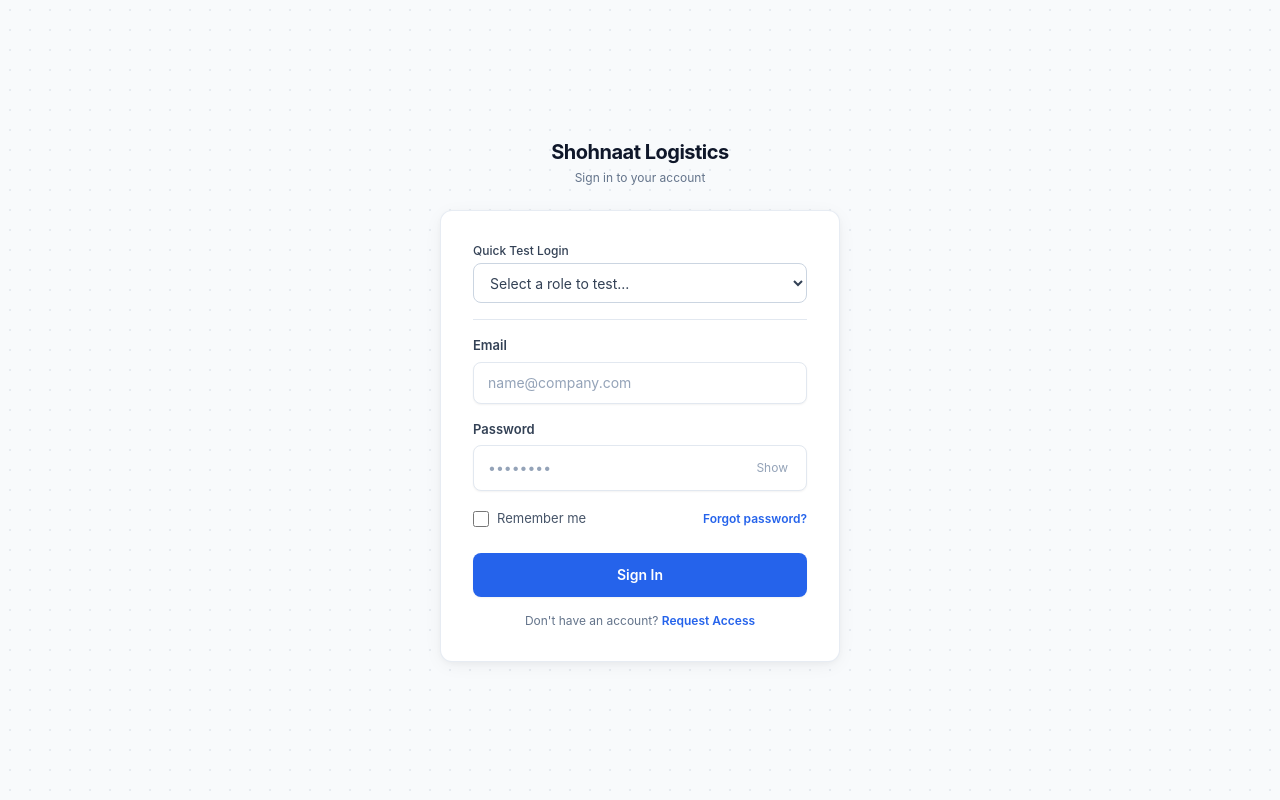
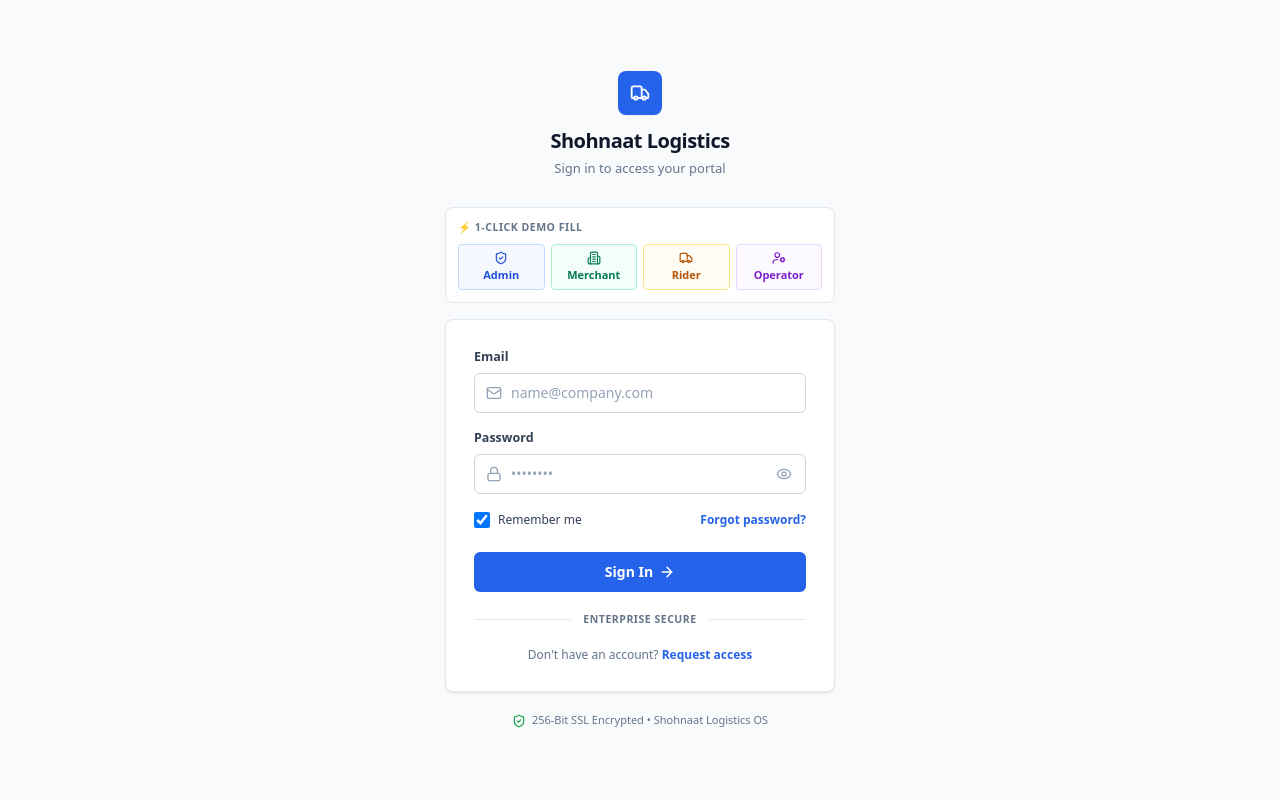
Before and after one commit to developerbadsa/courier-app, a Next.js app in the folder frontend/: page /login in a window 1280 px wide. Built offline with nearby package versions, Linux system fonts and the light colour scheme.

Commit message:
deploy: update

```diff
--- a/frontend/src/app/(auth)/login/page.tsx
+++ b/frontend/src/app/(auth)/login/page.tsx
@@ -1,40 +1,80 @@
 'use client';
 
-import { useState } from 'react';
+import React, { useState } from 'react';
 import Link from 'next/link';
-import { Card, Input, Button, Checkbox } from '@/components/ui';
+import {
+  Mail,
+  Lock,
+  Eye,
+  EyeOff,
+  ShieldCheck,
+  Building2,
+  Truck,
+  UserCog,
+  ArrowRight,
+  CheckCircle2,
+  AlertCircle
+} from 'lucide-react';
 
-const DEMO_ROLES = [
-  { label: 'Admin', email: 'admin@shohnaat.com', password: 'admin123', url: '/admin' },
-  { label: 'Merchant', email: 'merchant@shohnaat.com', password: 'merchant123', url: '/dashboard' },
-  { label: 'Rider', email: 'rider@shohnaat.com', password: 'rider123', url: '/rider' },
-  { label: 'Operator', email: 'operator@shohnaat.com', password: 'operator123', url: '/admin' },
+const DEMO_USERS = [
+  {
+    role: 'super_admin',
+    label: 'Admin',
+    email: 'admin@shohnaat.com',
+    password: 'admin123',
+    icon: ShieldCheck,
+    color: 'border-blue-200 bg-blue-50/60 text-blue-700 hover:bg-blue-100/70',
+    target: '/admin',
+  },
+  {
+    role: 'merchant',
+    label: 'Merchant',
+    email: 'merchant@shohnaat.com',
+    password: 'merchant123',
+    icon: Building2,
+    color: 'border-emerald-200 bg-emerald-50/60 text-emerald-700 hover:bg-emerald-100/70',
+    target: '/dashboard',
+  },
+  {
+    role: 'rider',
+    label: 'Rider',
+    email: 'rider@shohnaat.com',
+    password: 'rider123',
+    icon: Truck,
+    color: 'border-amber-200 bg-amber-50/60 text-amber-700 hover:bg-amber-100/70',
+    target: '/rider',
+  },
+  {
+    role: 'operator',
+    label: 'Operator',
+    email: 'operator@shohnaat.com',
+    password: 'operator123',
+    icon: UserCog,
+    color: 'border-purple-200 bg-purple-50/60 text-purple-700 hover:bg-purple-100/70',
+    target: '/admin',
+  },
 ];
 
 export default function LoginPage() {
   const [email, setEmail] = useState('');
   const [password, setPassword] = useState('');
   const [showPassword, setShowPassword] = useState(false);
-  const [rememberMe, setRememberMe] = useState(false);
+  const [rememberMe, setRememberMe] = useState(true);
   const [isLoading, setIsLoading] = useState(false);
-  const [errorMessage, setErrorMessage] = useState<string | null>(null);
+  const [selectedRole, setSelectedRole] = useState<string | null>(null);
+  const [error, setError] = useState<string | null>(null);
 
-  const handleRoleSelect = (e: React.ChangeEvent<HTMLSelectElement>) => {
-    const role = DEMO_ROLES.find((r) => r.label === e.target.value);
-    if (role) {
-      setEmail(role.email);
-      setPassword(role.password);
-      setErrorMessage(null);
-    } else {
-      setEmail('');
-      setPassword('');
-    }
+  const handleFill = (user: typeof DEMO_USERS[0]) => {
+    setEmail(user.email);
+    setPassword(user.password);
+    setSelectedRole(user.label);
+    setError(null);
   };
 
-  const handleSubmit = async (e: React.FormEvent) => {
+  const handleLogin = async (e: React.FormEvent) => {
     e.preventDefault();
     setIsLoading(true);
-    setErrorMessage(null);
+    setError(null);
 
     const apiUrl = process.env.NEXT_PUBLIC_API_URL || 'https://api-shohnaat.rahimbadsa.me';
 
@@ -69,7 +109,7 @@
         } else if (email === 'rider@shohnaat.com') {
           window.location.href = '/rider';
         } else {
-          setErrorMessage(data.message || 'Invalid email or password.');
+          setError(data.message || 'Invalid email or password.');
         }
       }
     } catch {
@@ -86,118 +126,195 @@
   };
 
   return (
-    <div className="min-h-screen w-full flex flex-col justify-center items-center p-4 bg-slate-50 relative">
-      <div
-        className="absolute inset-0 bg-[radial-gradient(#cbd5e1_1px,transparent_1px)] [background-size:20px_20px] opacity-40 pointer-events-none"
-        aria-hidden="true"
-      />
-
-      <div className="w-full max-w-[400px] relative z-10 my-8">
-        {/* Brand Header */}
-        <div className="text-center mb-6">
-          <h1 className="text-xl font-bold tracking-tight text-slate-900">
+    <div className="min-h-screen w-full flex items-center justify-center p-4 bg-[#F8FAFC] selection:bg-blue-600 selection:text-white font-sans">
+      <div className="w-full max-w-[390px] my-8">
+        {/* Brand Logomark */}
+        <div className="text-center mb-7">
+          <div className="inline-flex items-center justify-center w-11 h-11 rounded-lg bg-[#2563EB] text-white shadow-sm mb-3">
+            <Truck className="w-5 h-5 stroke-[2.2]" />
+          </div>
+          <h1 className="text-xl font-bold tracking-tight text-[#0F172A]">
             Shohnaat Logistics
           </h1>
-          <p className="text-xs text-slate-500 mt-1">
-            Sign in to your account
+          <p className="text-[13px] text-[#64748B] mt-1 font-normal">
+            Sign in to access your portal
           </p>
         </div>
 
-        <Card className="w-full">
-          {errorMessage && (
-            <div className="mb-4 p-3 rounded-lg bg-red-50 border border-red-200 text-xs text-red-700">
-              {errorMessage}
+        {/* 1-Click Test Credentials Strip */}
+        <div className="mb-4 bg-white border border-[#E2E8F0] rounded-lg p-3 shadow-xs">
+          <div className="flex items-center justify-between mb-2">
+            <span className="text-[10.5px] font-bold uppercase tracking-wider text-[#64748B]">
+              ⚡ 1-Click Demo Fill
+            </span>
+            {selectedRole && (
+              <span className="text-[11px] font-semibold text-[#2563EB] flex items-center gap-1">
+                <CheckCircle2 className="w-3 h-3 text-[#16A34A]" /> {selectedRole} Ready
+              </span>
+            )}
+          </div>
+          <div className="grid grid-cols-4 gap-1.5">
+            {DEMO_USERS.map((u) => {
+              const Icon = u.icon;
+              const isSelected = selectedRole === u.label;
+              return (
+                <button
+                  key={u.role}
+                  type="button"
+                  onClick={() => handleFill(u)}
+                  className={`flex flex-col items-center justify-center py-1.5 px-1 rounded border text-[11px] font-semibold transition-all ${
+                    u.color
+                  } ${isSelected ? 'ring-2 ring-[#2563EB] shadow-xs' : ''}`}
+                >
+                  <Icon className="w-3.5 h-3.5 mb-0.5 shrink-0" />
+                  <span className="truncate">{u.label}</span>
+                </button>
+              );
+            })}
+          </div>
+        </div>
+
+        {/* Crisp Enterprise Form Card */}
+        <div className="bg-white border border-[#E2E8F0] rounded-lg p-6 sm:p-7 shadow-[0_1px_3px_0_rgba(0,0,0,0.06),0_1px_2px_0_rgba(0,0,0,0.04)]">
+          {error && (
+            <div className="mb-4 p-2.5 rounded-md bg-red-50 border border-red-200 text-xs text-red-700 flex items-center gap-2">
+              <AlertCircle className="w-4 h-4 text-red-600 shrink-0" />
+              <span>{error}</span>
             </div>
           )}
 
-          <form onSubmit={handleSubmit} className="space-y-4">
-            {/* Quick Role Select (Testing) */}
+          <form onSubmit={handleLogin} className="space-y-4">
+            {/* Email Field */}
             <div>
-              <label className="block text-xs font-medium text-slate-700 mb-1">
-                Quick Test Login
+              <label
+                htmlFor="email"
+                className="block text-[12.5px] font-semibold text-[#334155] mb-1.5"
+              >
+                Email
               </label>
-              <select
-                onChange={handleRoleSelect}
-                defaultValue=""
-                className="w-full h-10 px-3 rounded-lg border border-slate-300 bg-white text-sm text-slate-700 focus:outline-none focus:ring-2 focus:ring-blue-500 focus:border-blue-500"
-              >
-                <option value="" disabled>
-                  Select a role to test...
-                </option>
-                {DEMO_ROLES.map((role) => (
-                  <option key={role.label} value={role.label}>
-                    {role.label}
-                  </option>
-                ))}
-              </select>
-            </div>
-
-            <div className="h-px bg-slate-200" />
-
-            <Input
-              label="Email"
+              <div className="relative flex items-center">
+                <span className="absolute left-3 text-slate-400 pointer-events-none">
+                  <Mail className="w-4 h-4" />
+                </span>
+                <input
+                  id="email"
                   type="email"
                   required
                   placeholder="name@company.com"
                   value={email}
-              onChange={(e) => setEmail(e.target.value)}
+                  onChange={(e) => {
+                    setEmail(e.target.value);
+                    setSelectedRole(null);
+                  }}
+                  className="w-full h-10 pl-9 pr-3 text-sm bg-white border border-[#CBD5E1] rounded-md text-[#0F172A] placeholder:text-slate-400 focus:outline-none focus:border-[#2563EB] focus:ring-2 focus:ring-[#2563EB]/15 transition-all"
                 />
+              </div>
+            </div>
 
-            <Input
-              label="Password"
+            {/* Password Field */}
+            <div>
+              <label
+                htmlFor="password"
+                className="block text-[12.5px] font-semibold text-[#334155] mb-1.5"
+              >
+                Password
+              </label>
+              <div className="relative flex items-center">
+                <span className="absolute left-3 text-slate-400 pointer-events-none">
+                  <Lock className="w-4 h-4" />
+                </span>
+                <input
+                  id="password"
                   type={showPassword ? 'text' : 'password'}
                   required
                   placeholder="••••••••"
                   value={password}
-              onChange={(e) => setPassword(e.target.value)}
-              rightAction={
+                  onChange={(e) => {
+                    setPassword(e.target.value);
+                    setSelectedRole(null);
+                  }}
+                  className="w-full h-10 pl-9 pr-10 text-sm bg-white border border-[#CBD5E1] rounded-md text-[#0F172A] placeholder:text-slate-400 focus:outline-none focus:border-[#2563EB] focus:ring-2 focus:ring-[#2563EB]/15 transition-all"
+                />
                 <button
                   type="button"
                   onClick={() => setShowPassword(!showPassword)}
-                  className="text-slate-400 hover:text-slate-600 transition-colors p-1 text-xs"
+                  className="absolute right-2.5 p-1 text-slate-400 hover:text-slate-600 rounded transition-colors"
+                  aria-label={showPassword ? 'Hide password' : 'Show password'}
                 >
-                  {showPassword ? 'Hide' : 'Show'}
+                  {showPassword ? (
+                    <EyeOff className="w-4 h-4" />
+                  ) : (
+                    <Eye className="w-4 h-4" />
+                  )}
                 </button>
-              }
-            />
+              </div>
+            </div>
 
+            {/* Remember Me & Forgot Password */}
             <div className="flex items-center justify-between pt-0.5">
-              <Checkbox
-                label="Remember me"
+              <label className="flex items-center gap-2 text-xs text-[#334155] cursor-pointer select-none">
+                <input
+                  type="checkbox"
                   checked={rememberMe}
                   onChange={(e) => setRememberMe(e.target.checked)}
+                  className="w-4 h-4 rounded border-slate-300 text-[#2563EB] focus:ring-[#2563EB]/20 cursor-pointer"
                 />
+                <span>Remember me</span>
+              </label>
+
               <Link
                 href="/forgot-password"
-                className="text-xs text-blue-600 hover:text-blue-700 font-semibold hover:underline"
+                className="text-xs text-[#2563EB] hover:text-[#1E40AF] font-semibold hover:underline"
               >
                 Forgot password?
               </Link>
             </div>
 
+            {/* Sign In Submit Button */}
             <div className="pt-2">
-              <Button
+              <button
                 type="submit"
-                variant="primary"
-                size="md"
-                isLoading={isLoading}
-                className="w-full h-11 text-sm font-semibold"
+                disabled={isLoading}
+                className="w-full h-10 rounded-md bg-[#2563EB] hover:bg-[#1E40AF] active:bg-[#1D4ED8] text-white text-sm font-semibold shadow-xs hover:shadow transition-all flex items-center justify-center gap-1.5 disabled:opacity-60 disabled:cursor-not-allowed"
               >
-                Sign In
-              </Button>
+                {isLoading ? (
+                  <div className="w-4 h-4 border-2 border-white border-t-transparent rounded-full animate-spin" />
+                ) : (
+                  <>
+                    <span>Sign In</span>
+                    <ArrowRight className="w-4 h-4 stroke-[2.2]" />
+                  </>
+                )}
+              </button>
             </div>
           </form>
 
-          <div className="mt-4 text-center text-xs text-slate-500">
+          {/* Divider */}
+          <div className="my-5 flex items-center gap-3">
+            <div className="h-px flex-1 bg-[#E2E8F0]" />
+            <span className="text-[10.5px] text-[#64748B] font-semibold uppercase tracking-wider">
+              Enterprise Secure
+            </span>
+            <div className="h-px flex-1 bg-[#E2E8F0]" />
+          </div>
+
+          {/* Sign Up / Access Request */}
+          <div className="text-center text-xs text-[#64748B]">
             Don&apos;t have an account?{' '}
             <Link
               href="/request-access"
-              className="text-blue-600 font-semibold hover:text-blue-700 hover:underline"
+              className="text-[#2563EB] font-semibold hover:text-[#1E40AF] hover:underline"
             >
-              Request Access
+              Request access
             </Link>
           </div>
-        </Card>
+        </div>
+
+        {/* Global Security Footer */}
+        <div className="mt-5 text-center text-[11px] text-[#64748B] flex items-center justify-center gap-1.5">
+          <ShieldCheck className="w-3.5 h-3.5 text-[#16A34A]" />
+          <span>256-Bit SSL Encrypted • Shohnaat Logistics OS</span>
+        </div>
       </div>
     </div>
   );
```
Lines whose indentation alone changed are shown as unchanged.
